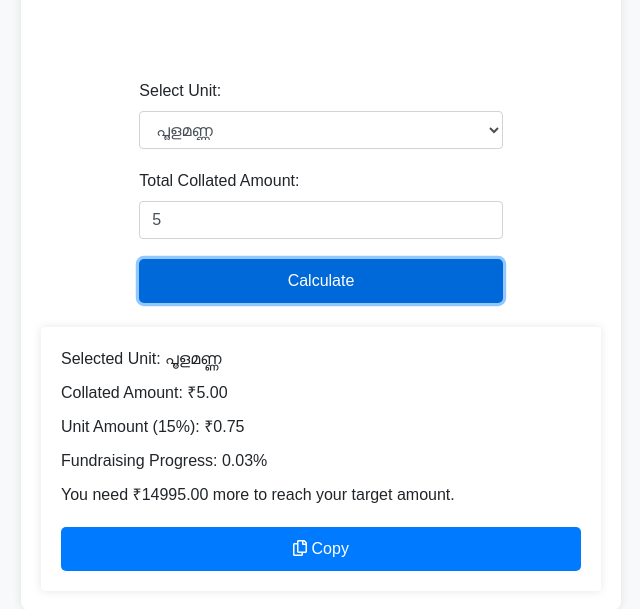
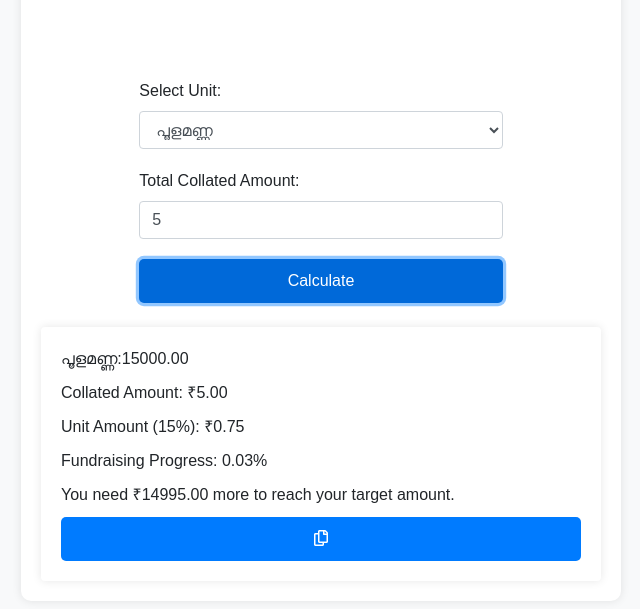
Before and after one commit to izozzanihal/SIO-santhapuram, a plain HTML site: page index.html in a window 1280 px wide. Both pictures are taken after typing "5" into the empty fields and a click on the button "Calculate". Shown: the part 159-768 px from the top of the page, without its empty margins (319-959 px from the left). Drawn offline with nearby package versions, Linux system fonts and the light colour scheme.

Commit message:
Update index.html

```diff
--- a/index.html
+++ b/index.html
@@ -100,7 +100,7 @@
             var unitAmount15Percent = collatedAmount * 0.15;
             var percentage = (collatedAmount / unitAmount) * 100;
 
-            var outputText = "<p>Selected Unit: " + unitName + "</p>";
+            var outputText = unitName +":" + unitAmount.toFixed(2) + "</p>";
             outputText += "<p>Collated Amount: ₹" + collatedAmount.toFixed(2) + "</p>";
             outputText += "<p>Unit Amount (15%): ₹" + unitAmount15Percent.toFixed(2) + "</p>";
             outputText += "<p>Fundraising Progress: " + percentage.toFixed(2) + "%</p>";
@@ -112,7 +112,7 @@
                 outputText += "<p>You need ₹" + remainingAmount.toFixed(2) + " more to reach your target amount.</p>";
             }
 
-            outputText += '<button onclick="copyOutput()" class="btn btn-primary btn-copy"><i class="far fa-copy"></i> Copy</button>';
+            outputText += '<button onclick="copyOutput()" class="btn btn-primary"><i class="far fa-copy"></i></button>';
 
             document.getElementById('output').innerHTML = outputText;
         }
```
